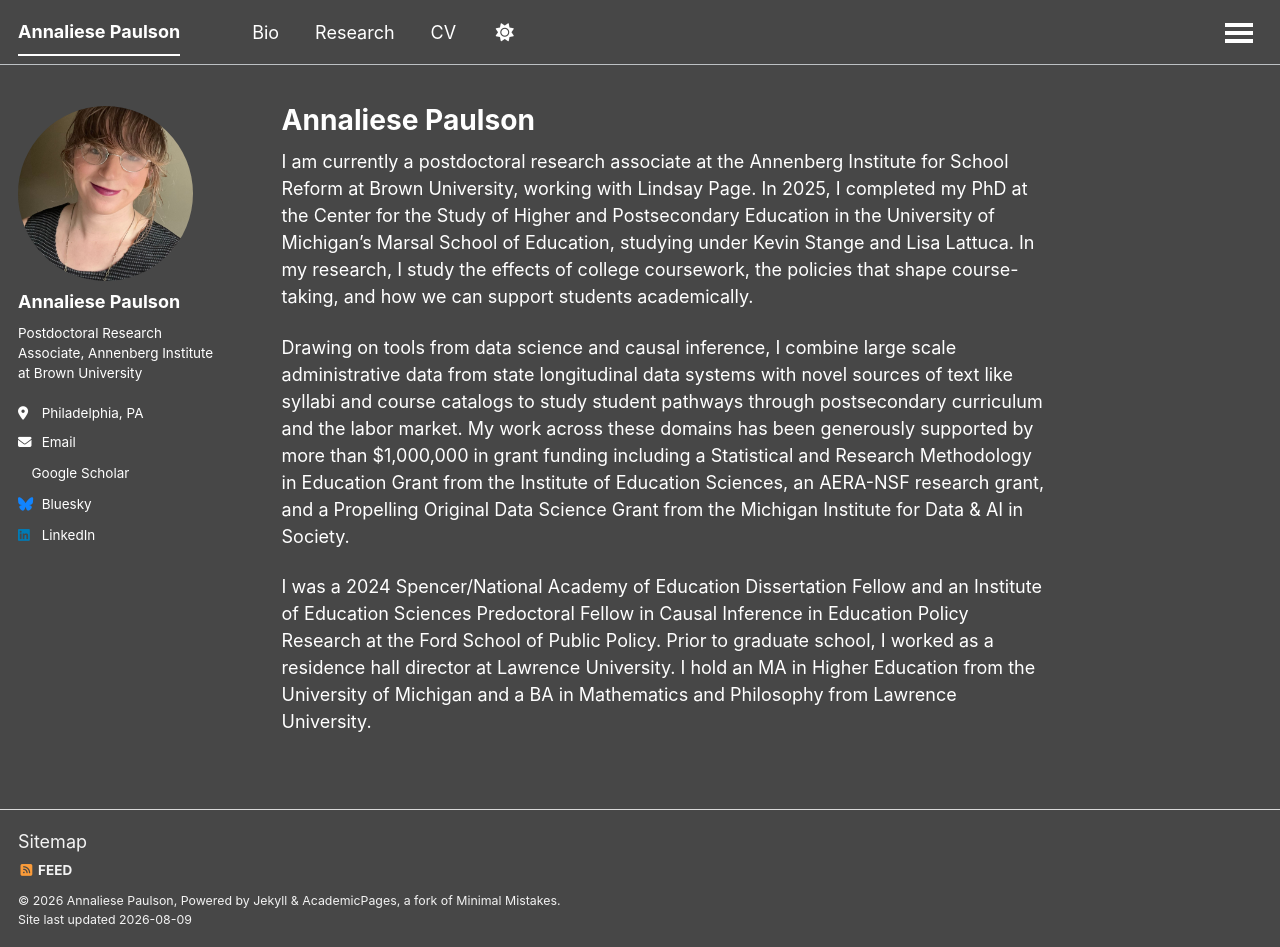
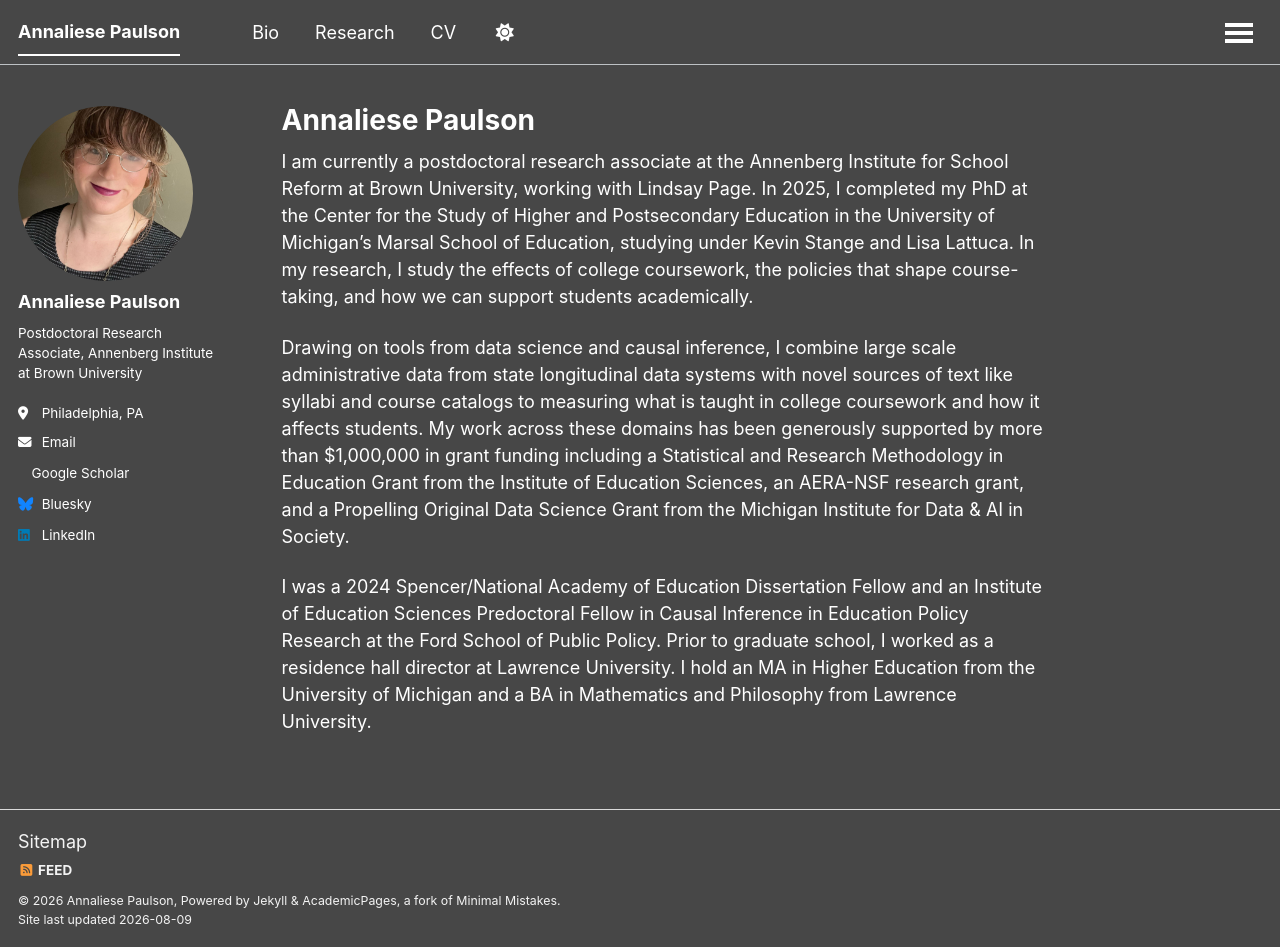
Before and after one commit to annaliesepaulson/annaliesepaulson.github.io, a Jekyll site: the page built from _pages/about.md, in a window 1280 px wide and 947 px high. Built offline with Jekyll 4.4.1, drawn with Linux system fonts in a browser that asks for light colours; a style sheet for code colours, icons or effects is not loaded.

Commit message:
Update research page, avatar crop, and local PDF links

```diff
--- a/_pages/about.md
+++ b/_pages/about.md
@@ -10,6 +10,6 @@ redirect_from:
 
 I am currently a postdoctoral research associate at the Annenberg Institute for School Reform at Brown University, working with Lindsay Page. In 2025, I completed my PhD at the Center for the Study of Higher and Postsecondary Education in the University of Michigan's Marsal School of Education, studying under Kevin Stange and Lisa Lattuca. In my research, I study the effects of college coursework, the policies that shape course-taking, and how we can support students academically.
 
-Drawing on tools from data science and causal inference, I combine large scale administrative data from state longitudinal data systems with novel sources of text like syllabi and course catalogs to study student pathways through postsecondary curriculum and the labor market. My work across these domains has been generously supported by more than $1,000,000 in grant funding including a Statistical and Research Methodology in Education Grant from the Institute of Education Sciences, an AERA-NSF research grant, and a Propelling Original Data Science Grant from the Michigan Institute for Data & AI in Society.
+Drawing on tools from data science and causal inference, I combine large scale administrative data from state longitudinal data systems with novel sources of text like syllabi and course catalogs to measuring what is taught in college coursework and how it affects students. My work across these domains has been generously supported by more than $1,000,000 in grant funding including a Statistical and Research Methodology in Education Grant from the Institute of Education Sciences, an AERA-NSF research grant, and a Propelling Original Data Science Grant from the Michigan Institute for Data & AI in Society.
 
 I was a 2024 Spencer/National Academy of Education Dissertation Fellow and an Institute of Education Sciences Predoctoral Fellow in Causal Inference in Education Policy Research at the Ford School of Public Policy. Prior to graduate school, I worked as a residence hall director at Lawrence University. I hold an MA in Higher Education from the University of Michigan and a BA in Mathematics and Philosophy from Lawrence University.
```
